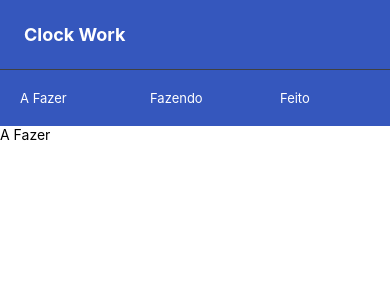
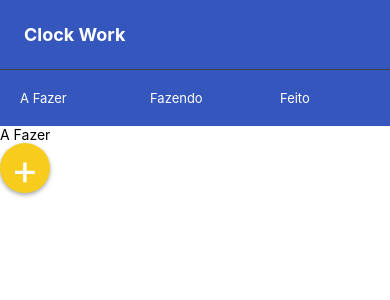
Before and after one commit to RenanKawamoto/ClockWork, a React Native app: screen /AFazer in a window 390 px wide. Shown: the top 300 px of the page. Built offline with nearby package versions, Linux system fonts and the light colour scheme.

Commit message:
Adicionado component Bar e adicionado algumas lógicas de roteamento

```diff
--- /dev/null
+++ b/src/components/Bar/index.js
@@ -0,0 +1,24 @@
+import {View, Text, StyleSheet} from "react-native";
+
+export default function Bar()
+{
+    return <View style={style.view}>
+        <Text style={style.title}>
+            Clock Work
+        </Text>
+    </View>
+}
+
+export const style = StyleSheet.create({
+    view: {
+        backgroundColor: '#3557BD',
+    },
+    title: {
+        fontSize: 18,
+        fontWeight: "bold",
+        color: "white",
+        borderBottomColor: '#404040',
+        borderBottomWidth: 1,
+        padding: 24,
+    },
+});
--- /dev/null
+++ b/src/pages/AFazer/components/PlusButton.js
@@ -0,0 +1,28 @@
+import {View, Text, TouchableOpacity, StyleSheet} from "react-native";
+
+export default function PlusButton({navigation})
+{
+    return <TouchableOpacity style={[style.button, style.shadowProps]} onPress={() => navigation.navigate('CriarCard')}>
+        <Text style={style.textButton}>+</Text>
+    </TouchableOpacity>
+}
+
+const style = StyleSheet.create({
+    button: {
+        width: 50,
+        height: 50,
+        backgroundColor: "#F8CC1D",
+        borderRadius: 50,
+    },
+    textButton: {
+        color: "white",
+        fontSize: 42,
+        textAlign: "center"
+    },
+    shadowProps: {
+        shadowColor: '#000000',
+        shadowOffset: {width: 0, height: 2},
+        shadowOpacity: 0.35,
+        shadowRadius: 4,
+    },
+});
--- a/src/pages/AFazer/index.js
+++ b/src/pages/AFazer/index.js
@@ -1,10 +1,12 @@
 import { Text } from "react-native";
 import NavBar from "../../components/NavBar";
+import PlusButton from "./components/PlusButton";
 
 export default function AFazer({navigation})
 {
     return <>
         <NavBar navigation={navigation}/>
         <Text>A Fazer</Text>
+        <PlusButton navigation={navigation}/>
     </>
 }
--- a/src/pages/CriarCard/index.js
+++ b/src/pages/CriarCard/index.js
@@ -1,10 +1,11 @@
-import { Text } from "react-native";
-import NavBar from "../../components/NavBar";
+import { Text, Button } from "react-native";
+import Bar from "../../components/Bar";
 
 export default function CriarCard({navigation})
 {
     return <>
-        <NavBar navigation={navigation}/>
+        <Bar/>
         <Text>CriarCard</Text>
+        <Button title="Voltar" onPress={()=> navigation.goBack()}/>
     </>
 }
```
